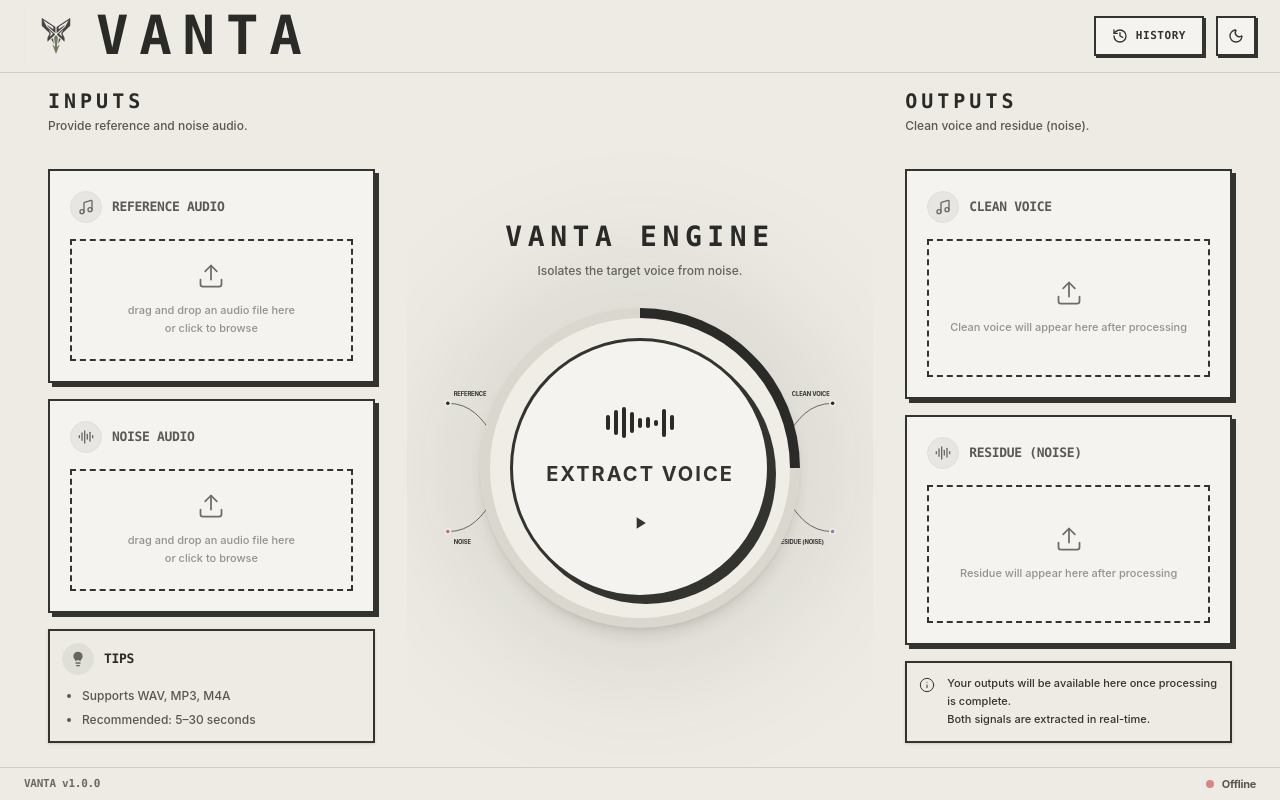
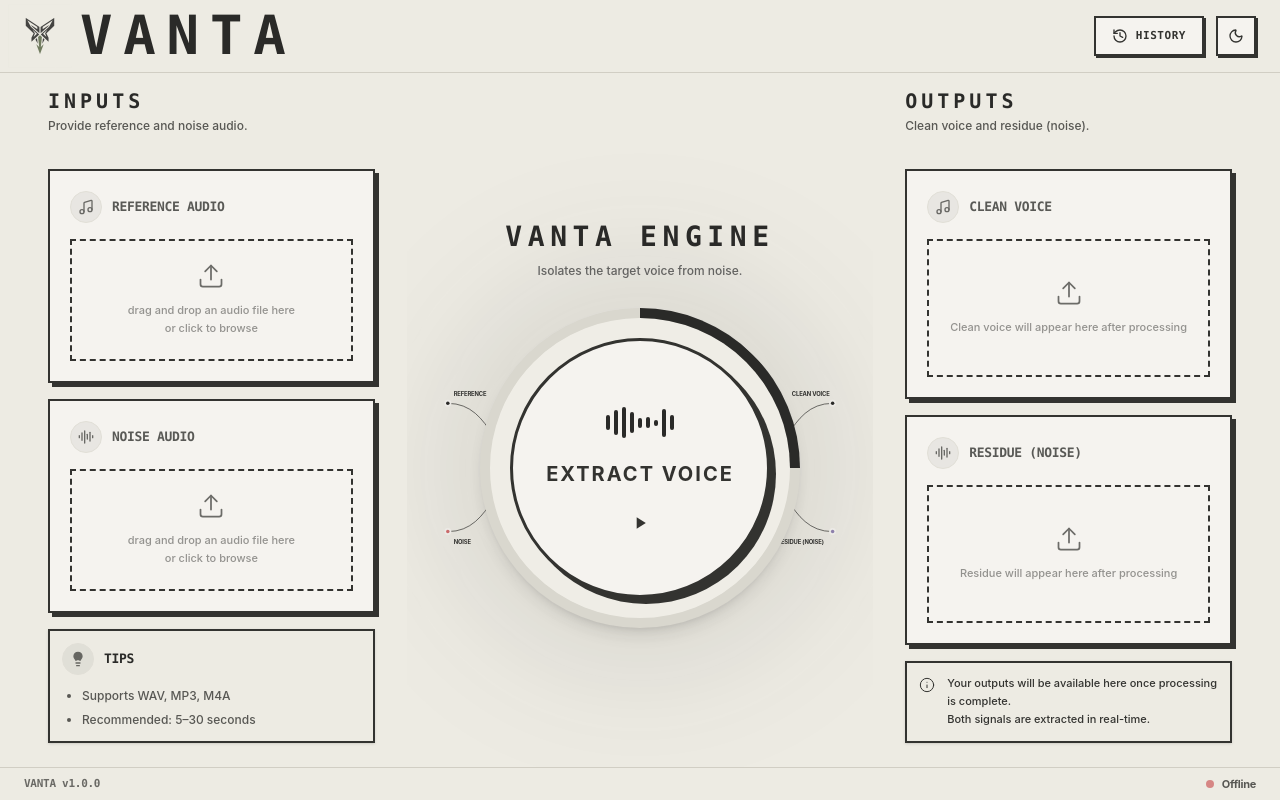
Before and after one commit to Komalpreet2809/Vanta, a Next.js app in the folder web/: page / in a window 1280 px wide. Built offline with nearby package versions, Linux system fonts and the light colour scheme; no server answers.

Commit message:
style: move vanta logo towards the left edge

```diff
--- a/web/src/components/Header.tsx
+++ b/web/src/components/Header.tsx
@@ -34,7 +34,7 @@ export function Header() {
   };
 
   return (
-    <header className="px-6 py-1 flex items-center justify-between border-b border-[var(--border-main)] bg-[var(--bg-header)]">
+    <header className="pl-2 pr-6 py-1 flex items-center justify-between border-b border-[var(--border-main)] bg-[var(--bg-header)]">
       <div className="flex items-center gap-3">
         <div className="flex items-center gap-3">
           <img src="/logo.png" alt="Vanta Logo" className="h-16 w-auto mix-blend-multiply opacity-90" />
```
